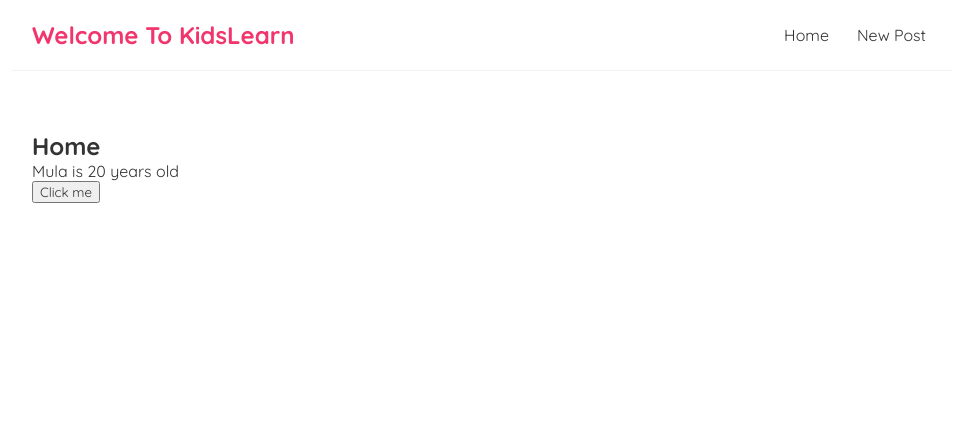
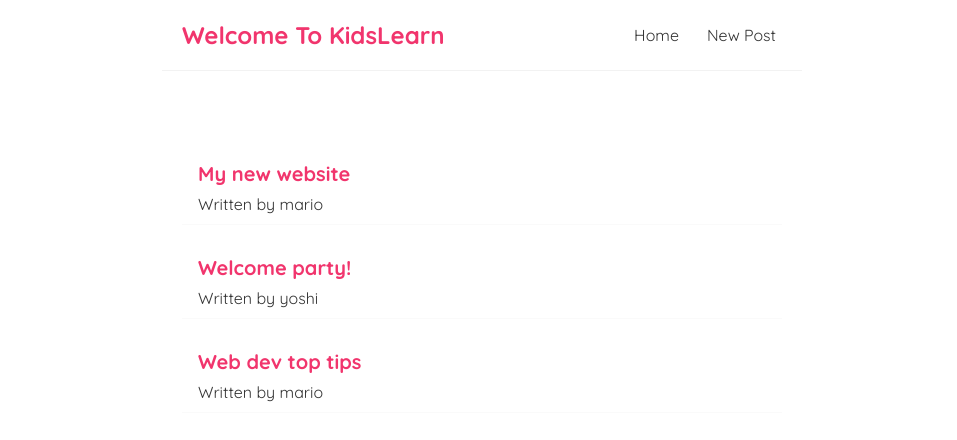
Before and after one commit to sensodyne33/react-app, a React (Create React App) app: page / in a window 1280 px wide. Shown: the top 440 px of the page, without its empty margins (158-1115 px from the left). Built offline with nearby package versions, Linux system fonts and the light colour scheme.

Commit message:
outputting an array of elements using map

```diff
--- a/src/Home.js
+++ b/src/Home.js
@@ -2,19 +2,20 @@
 
 
 const Home = () => {
-    const [name, setName] = useState('Mula');
-    const [age, setAge] = useState(20)
-
-    const handleClick = () => {
-        setName('Popo')
-        setAge('78')
-    }
+    const [blogs, setBlogs] = useState([
+        { title: 'My new website', body: 'lorem ipsum...', author: 'mario', id: 1 },
+        { title: 'Welcome party!', body: 'lorem ipsum...', author: 'yoshi', id: 2 },
+        { title: 'Web dev top tips', body: 'lorem ipsum...', author: 'mario', id: 3 }
+    ]);
 
     return (
         <div className="home">
-            <h2>Home</h2>
-            <p> { name } is {age} years old</p>
-            <button onClick={handleClick}>Click me</button>
+          {blogs.map((blog) => (
+              <div className="blog-preview" key={blog.id}>
+                  <h2>{ blog.title }</h2>
+                  <p>Written by { blog.author }</p>
+              </div>
+          ))}
         </div>
      );
 }
--- a/src/index.css
+++ b/src/index.css
@@ -10,7 +10,7 @@
   padding: 20px;
   display: flex;
   align-items: center;
-  max-width: 900px;
+  max-width: 600px;
   margin: 0 auto;
   border-bottom: 1px solid #f2f2f2;
 }
@@ -29,7 +29,22 @@
   color: #f1356d;
 }
 .content {
-  max-width: 900px;
+  max-width: 600px;
   margin: 40px auto;
   padding: 20px;
 }
+
+/* blog previews / list */
+.blog-preview {
+  padding: 10px 16px;
+  margin: 20px 0;
+  border-bottom: 1px solid #fafafa;
+}
+.blog-preview:hover {
+  box-shadow: 1px 3px 5px rgba(0,0,0,0.1);
+}
+.blog-preview h2 {
+  font-size: 20px;
+  color: #f1356d;
+  margin-bottom: 8px;
+}
```
